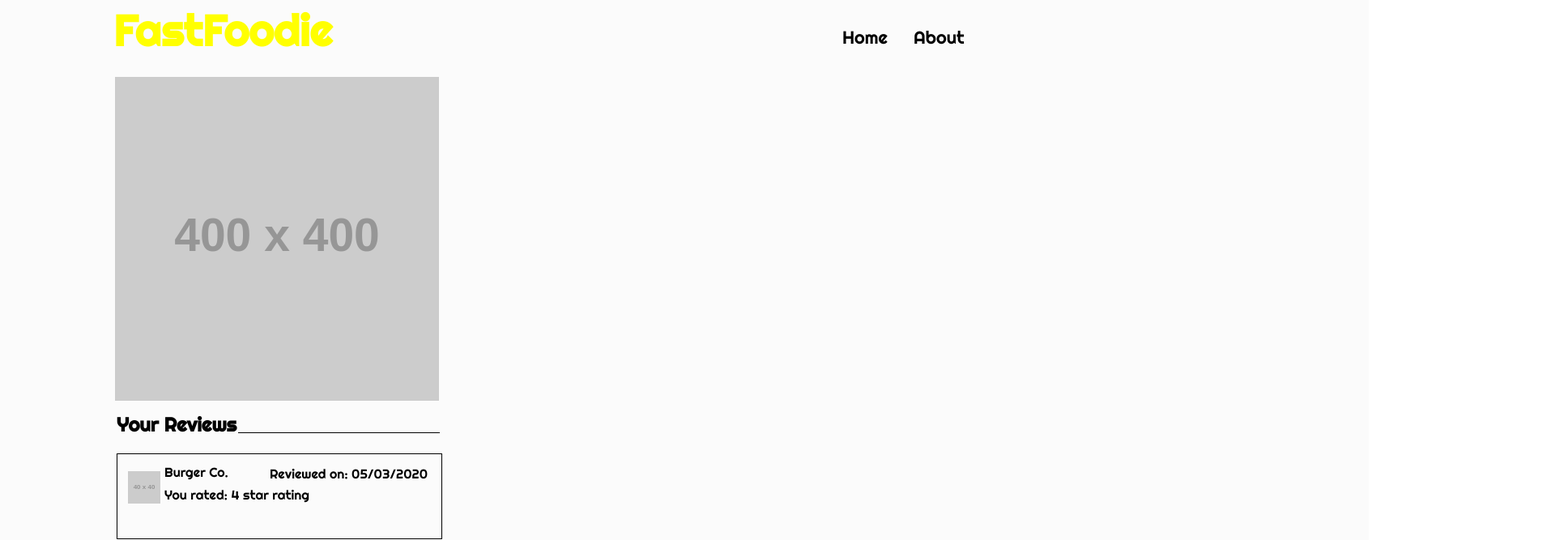
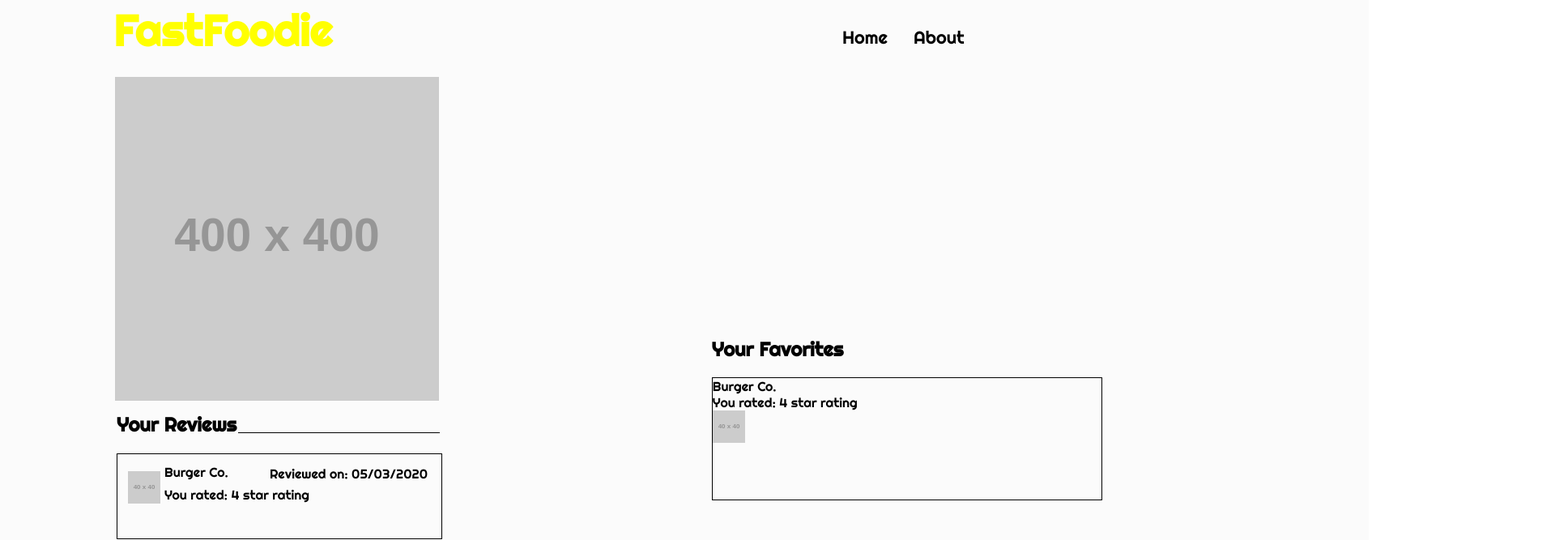
Before and after one commit to YashuaB/FastFoodie, a React (Create React App) app in the folder client/: page /user-page in a window 1280 px wide. Shown: the top 667 px of the page at 81% size, 1920 px wide, since content can reach past the window. Built offline with nearby package versions, Linux system fonts and the light colour scheme.

Commit message:
created favorites components

```diff
--- a/client/src/components/Pages/UserProfile.js
+++ b/client/src/components/Pages/UserProfile.js
@@ -3,6 +3,7 @@ import {Component} from "react"
 import RpNav from "../RpNav/index"
 import ProfileImage from "../ProfileImage/index"
 import ProfileReviews from "../ProfileReviews/index"
+import ProfileFavorites from "../ProfileFavorite"
 
 
 
@@ -18,6 +19,7 @@ class UserProfile extends Component{
       <RpNav/>
       <ProfileImage/>
       <ProfileReviews/>
+      <ProfileFavorites/>
       </div>
     )
   }
--- /dev/null
+++ b/client/src/components/ProfileFavorite/favorite.json
@@ -0,0 +1,7 @@
+[{
+
+    "rating": "4 star rating",
+    "restaurantName": "Burger Co.",
+    "restaurantUrl": "google.com",
+    "restaurantImage": "https://via.placeholder.com/40x40.png"
+  }]
--- /dev/null
+++ b/client/src/components/ProfileFavorite/index.js
@@ -0,0 +1,45 @@
+import React from "react"
+import {Component} from "react"
+import "./style.css"
+import favData from "./favorite.json"
+
+const Favorites = (props) => {
+    return (
+      <div className="pr-fav-detail">
+        <div className="fav-res-name">{props.resName}</div>
+        <div className="fav-res-rating">You rated: {props.resRating}</div>
+        <a href={props.resLink}><img className="fav-res-image" alt={props.resAlt} src={props.resImage}/></a>
+      </div>
+    )
+}
+
+class ProfileFavorites extends Component {
+
+  state = {
+    favData
+  }
+
+  render () {
+    return (
+      <div>
+        <div className="pr-fav-container">
+          <div className="pr-fav-body">
+            <h2 className="fav-title">Your Favorites</h2>
+              <div className="fav-underline"></div>
+              {this.state.favData.map( data => (
+                <Favorites
+                resName={data.restaurantName}
+                resRating={data.rating}
+                resLink={data.restaurantUrl}
+                resAlt={data.restaurantName}
+                resImage={data.restaurantImage}
+                />
+              ))}
+          </div>
+        </div>
+      </div>
+    )
+  }
+}
+
+export default ProfileFavorites
--- /dev/null
+++ b/client/src/components/ProfileFavorite/style.css
@@ -0,0 +1,11 @@
+.pr-fav-container{
+    position: relative;
+    left: 52%;
+    bottom: 389px;
+}
+
+.pr-fav-detail{
+    border: 1px solid black;
+    width: 480px;
+    height: 150px;
+}
```
